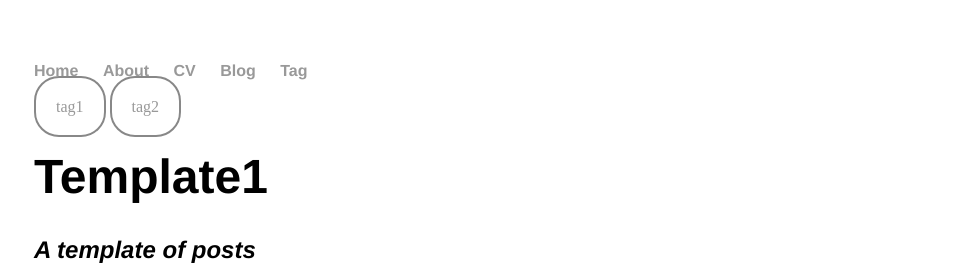
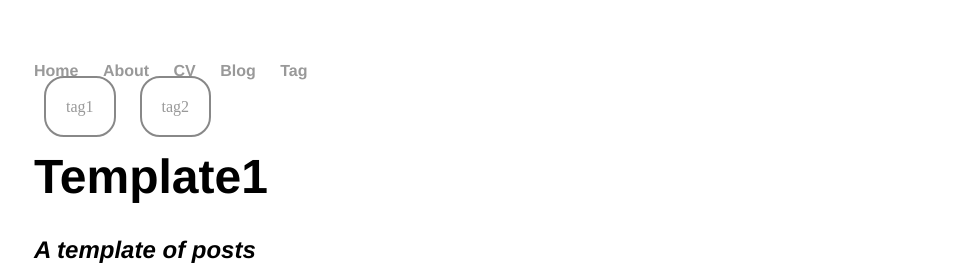
Before and after one commit to FameAndFarm/AndrewImalion.github.io, a Jekyll site: the page built from _posts/2019-04-04-template1.md, in a window 1280 px wide. Shown: the top 266 px of the page, without its empty margins (158-1116 px from the left). Built offline with Jekyll 4.4.1, drawn with Linux system fonts in a browser that asks for light colours.

Commit message:
Update main.css

```diff
--- a/css/main.css
+++ b/css/main.css
@@ -36,11 +36,12 @@
 }
 
 .tag {
-    border-radius: 25px;
+    border-radius: 20px;
     border: 2px solid #888888;
+    margin: 10px;
     padding: 20px;
-    width: 200px;
-    height: 150px;
+    width: auto;
+    height: 80px;
 }
 
 .subheading{
```
